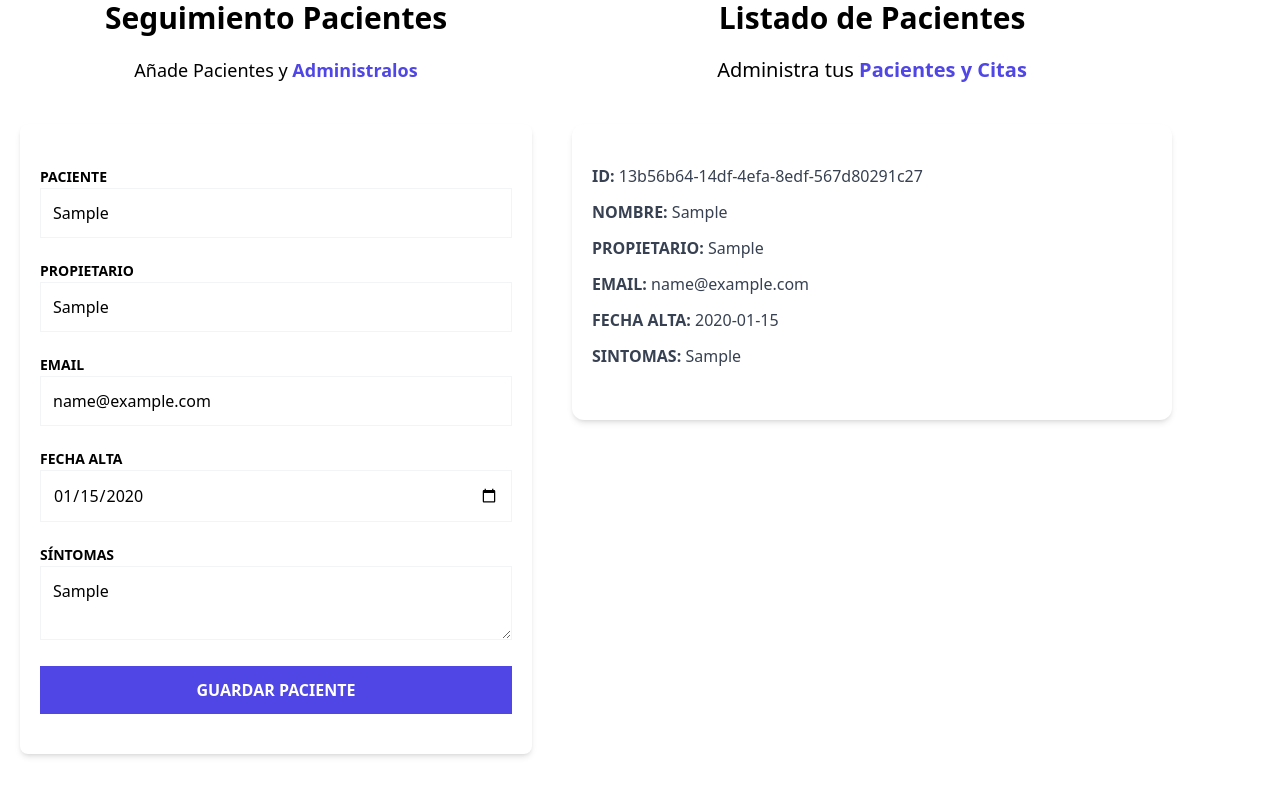
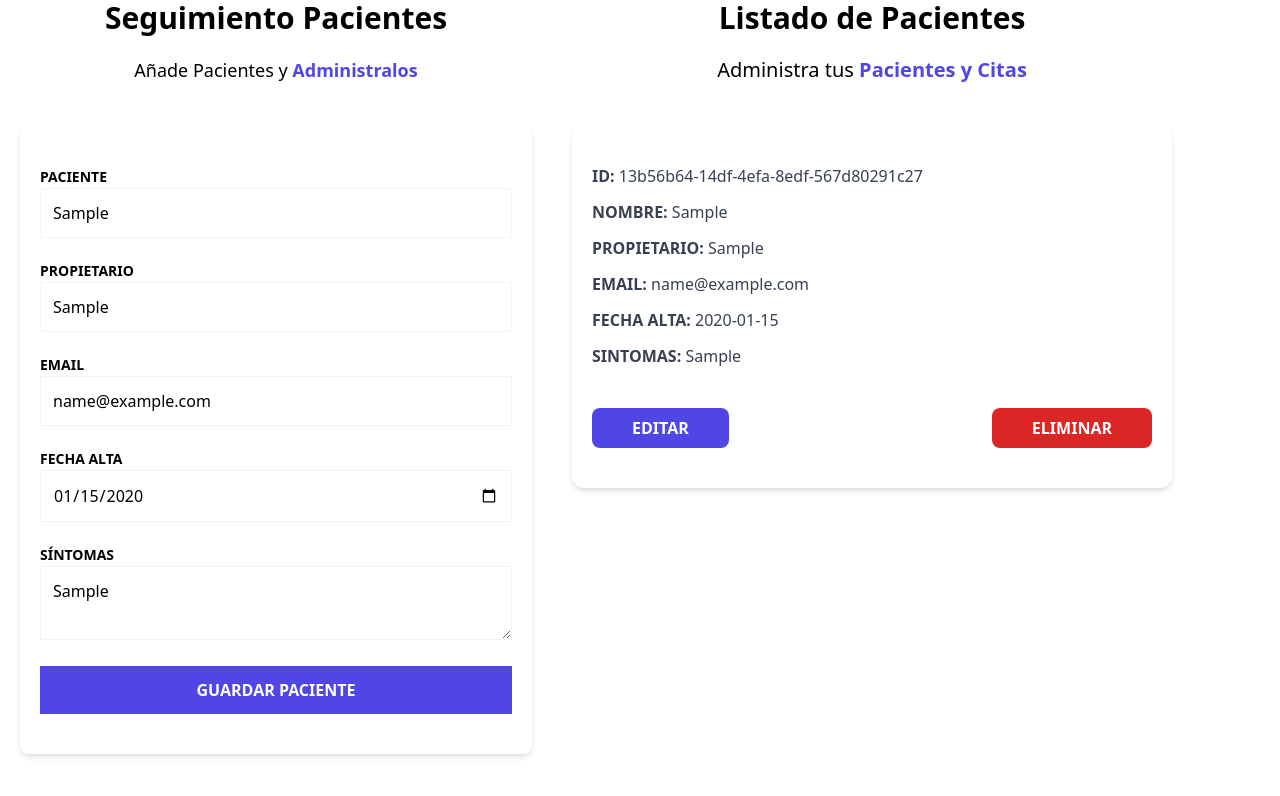
Before and after one commit to luchosr/veterinary-patients, a React (Vite) app: page / in a window 1280 px wide. Both pictures are taken after typing "Sample", "Sample", "name@example.com", "2020-01-15", "Sample" into the empty fields and a click on the input "Guardar Paciente". Shown: the part 224-1020 px from the top of the page. Built offline with nearby package versions, Linux system fonts and the light colour scheme.

Commit message:
feat: implements edit and remove buttons on patient details component

```diff
--- a/src/components/PatientDetails.tsx
+++ b/src/components/PatientDetails.tsx
@@ -14,6 +14,21 @@ export default function PatientDetails({ patient }: PatientDetailsProps) {
       <PatientDetailItem label="Email" data={patient.email} />
       <PatientDetailItem label="Fecha Alta" data={patient.date.toString()} />
       <PatientDetailItem label="Sintomas" data={patient.symptoms} />
+      <div className="flex justify-between  mt-10">
+        <button
+          type="button"
+          className="py-2 px-10 bg-indigo-600 hover:bg-indigo-700 text-white font-bold uppercase rounded-lg"
+        >
+          Editar
+        </button>
+
+        <button
+          type="button"
+          className="py-2 px-10 bg-red-600 hover:bg-red-700 text-white font-bold uppercase rounded-lg"
+        >
+          Eliminar
+        </button>
+      </div>
     </div>
   );
 }
```
